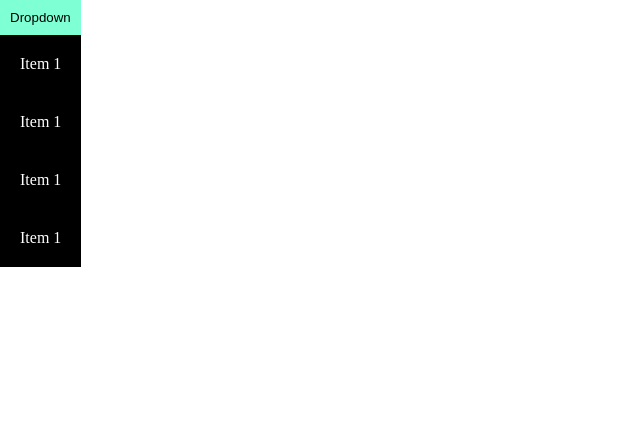
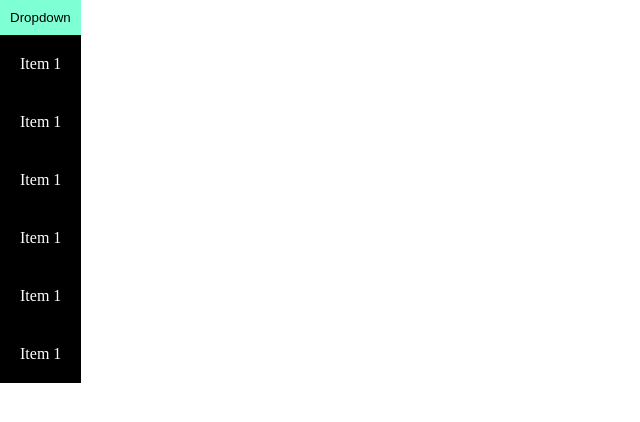
Before and after one commit to adarshshajiarackal/dmdnewweb, a plain HTML site: page DMD-14/index.html in a window 1280 px wide. Shown: the whole page, without its empty margins (0-640 px from the left). Drawn offline with Linux system fonts and the light colour scheme.

Commit message:
Update index.html

```diff
--- a/DMD-14/index.html
+++ b/DMD-14/index.html
@@ -14,7 +14,7 @@
         <li>Item 1</li>
         <li>Item 1</li>
         <li>Item 1</li>
-        <li>Item 1</li>
+        <li>Item 1</li><li>Item 1</li><li>Item 1</li>
     </ul>
 </div>
 </div>
```
